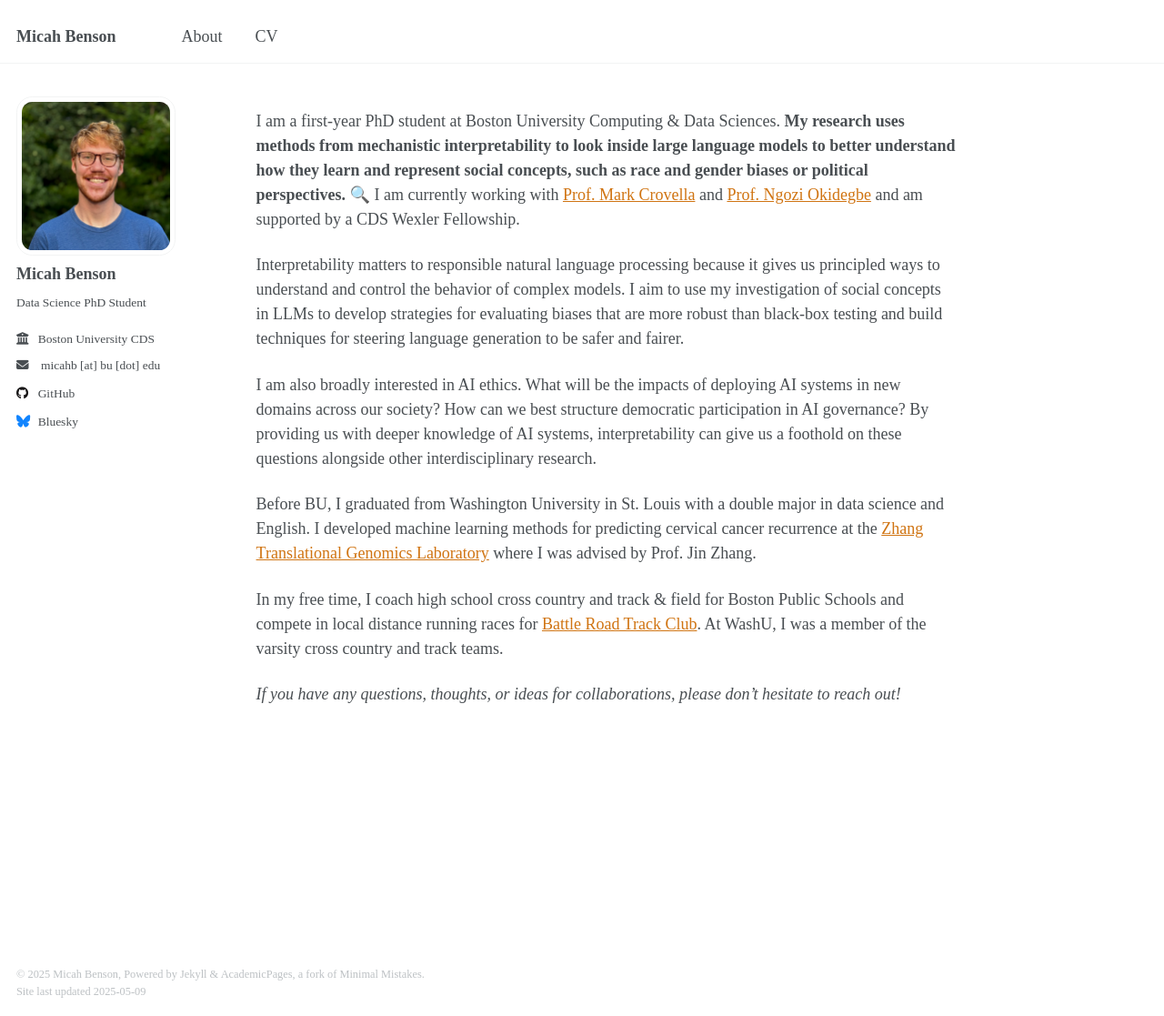
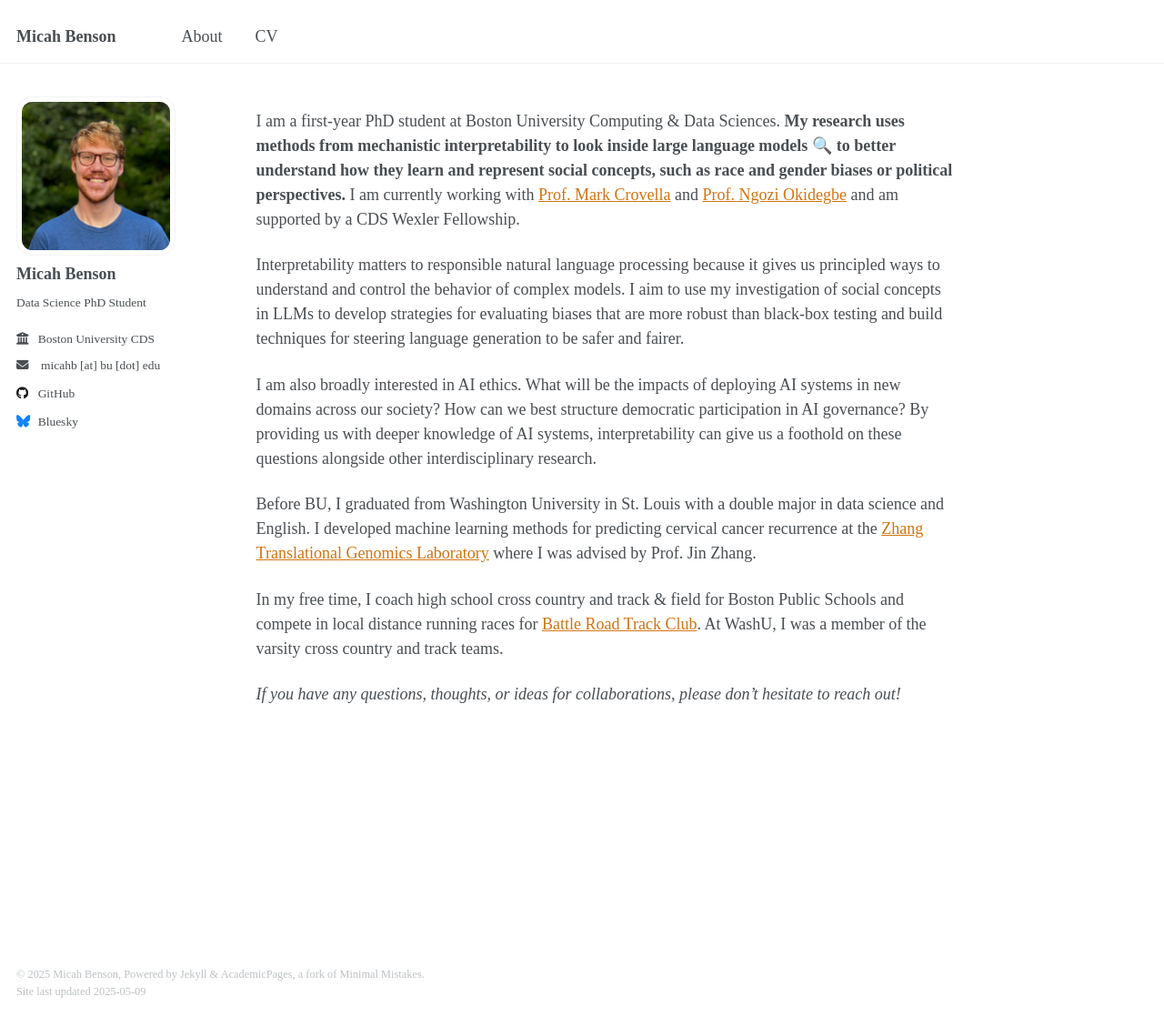
Before and after one commit to micahbenson/micahbenson.github.io, a Jekyll site: the page built from _pages/about.md, in a window 1280 px wide and 1117 px high. Shown: the whole window at 91% size. Built offline with Jekyll 4.4.1, drawn with Linux system fonts in a browser that asks for light colours; emoji names are drawn with the system emoji font.

```diff
--- a/_pages/about.md
+++ b/_pages/about.md
@@ -7,7 +7,7 @@ redirect_from:
   - /about.html
 ---
 
-I am a first-year PhD student at Boston University Computing & Data Sciences. **My research uses methods from mechanistic interpretability to look inside large language models to better understand how they learn and represent social concepts, such as race and gender biases or political perspectives.** :mag: I am currently working with [Prof. Mark Crovella](https://www.cs.bu.edu/fac/crovella/) and [Prof. Ngozi Okidegbe](https://www.bu.edu/cds-faculty/profile/okidegbe/) and am supported by a CDS Wexler Fellowship.
+I am a first-year PhD student at Boston University Computing & Data Sciences. **My research uses methods from mechanistic interpretability to look inside large language models :mag: to better understand how they learn and represent social concepts, such as race and gender biases or political perspectives.** I am currently working with [Prof. Mark Crovella](https://www.cs.bu.edu/fac/crovella/) and [Prof. Ngozi Okidegbe](https://www.bu.edu/cds-faculty/profile/okidegbe/) and am supported by a CDS Wexler Fellowship.
 
 Interpretability matters to responsible natural language processing because it gives us principled ways to understand and control the behavior of complex models. I aim to use my investigation of social concepts in LLMs to develop strategies for evaluating biases that are more robust than black-box testing and build techniques for steering language generation to be safer and fairer.
 
```
